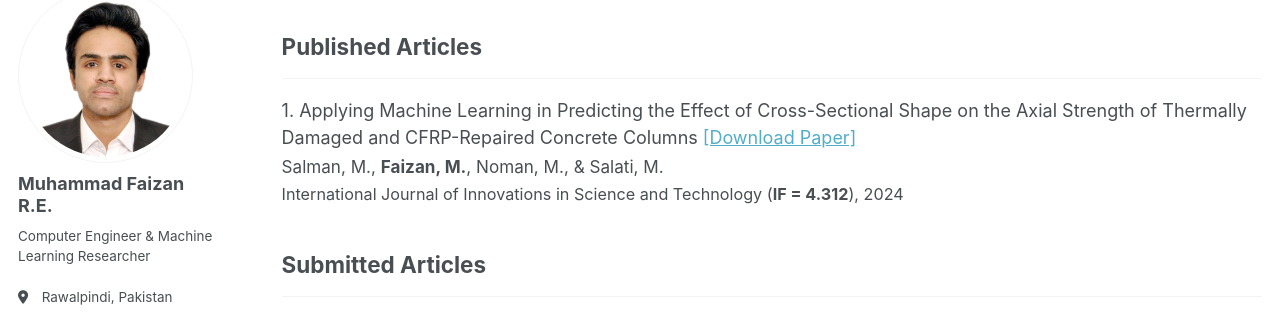
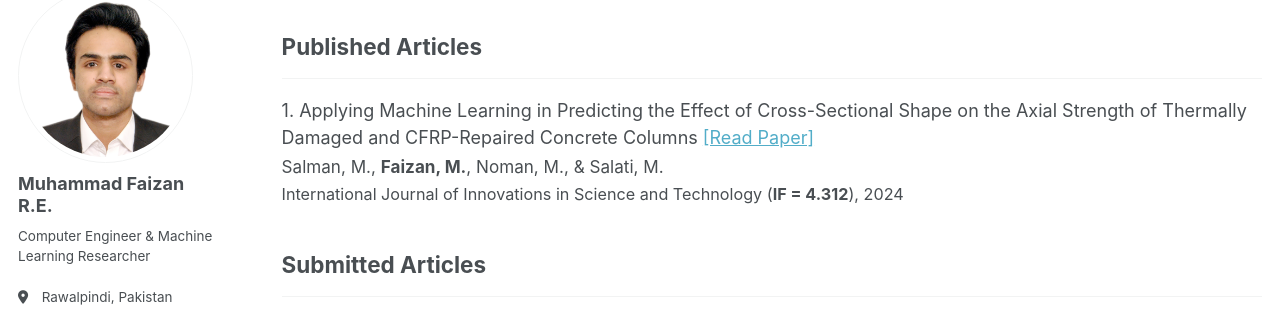
Before and after one commit to MuhammadFaizan99/MuhammadFaizan99.github.io, a Jekyll site: the page built from _pages/publications.html, in a window 1280 px wide and 900 px high. Shown: the part 111-426 px from the top of the window. Built offline with Jekyll 4.4.1, drawn with Linux system fonts in a browser that asks for light colours; some web fonts are replaced; a script that is not in the unit is left out.

Commit message:
Update archive-single.html

```diff
--- a/_includes/archive-single.html
+++ b/_includes/archive-single.html
@@ -55,7 +55,7 @@
   {% if show_downloads %}
     {% assign links = "" %}
     {% if post.paperurl %}
-      {% assign links = links | append: '[Download Paper]' %}
+      {% assign links = links | append: '[Read Paper]' %}
       {% assign links = '<a href="' | append: post.paperurl | append: '">' | append: links | append: '</a>' %}
     {% endif %}
     {% if post.slidesurl %}
```
